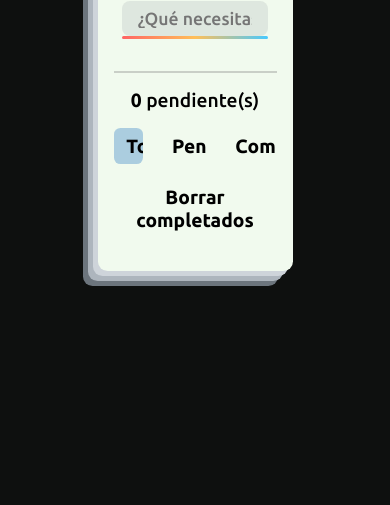
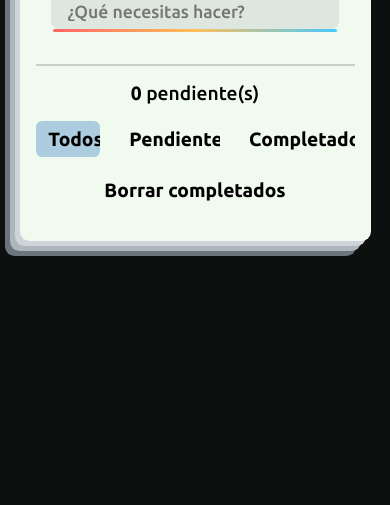
Before and after one commit to Humbert-Dz/Todo-App, a website built with Vite: page index.html in a window 390 px wide. Shown: the part 339-844 px from the top of the page. Built offline with nearby package versions, Linux system fonts and the light colour scheme.

Commit message:
ajuste en UI

```diff
--- a/style.css
+++ b/style.css
@@ -329,3 +329,9 @@ button:active {
 .selected {
   background-color: #488dca69;
 }
+
+@media (max-width: 900px) {
+  .container {
+    width: 90%;
+  }
+}
```
